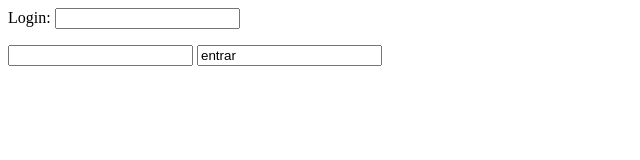
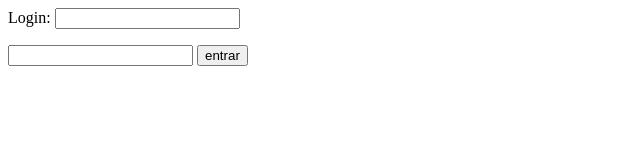
Before and after one commit to CEEMTI-BG-prof-Melissa/aula-04-25-03-yuriaaaa, a plain HTML site: page windex.html in a window 1280 px wide. Shown: the whole page, without its empty margins (0-640 px from the left). Drawn offline with Linux system fonts and the light colour scheme.

Commit message:
Update windex.html

```diff
--- a/windex.html
+++ b/windex.html
@@ -8,7 +8,7 @@
         Login: <input type="text">
       </p>
       <input type="password">
-      <input type="botton" value="entrar">
+      <input type="button" value="entrar">
     </form>
   </body>
 </html>
```
